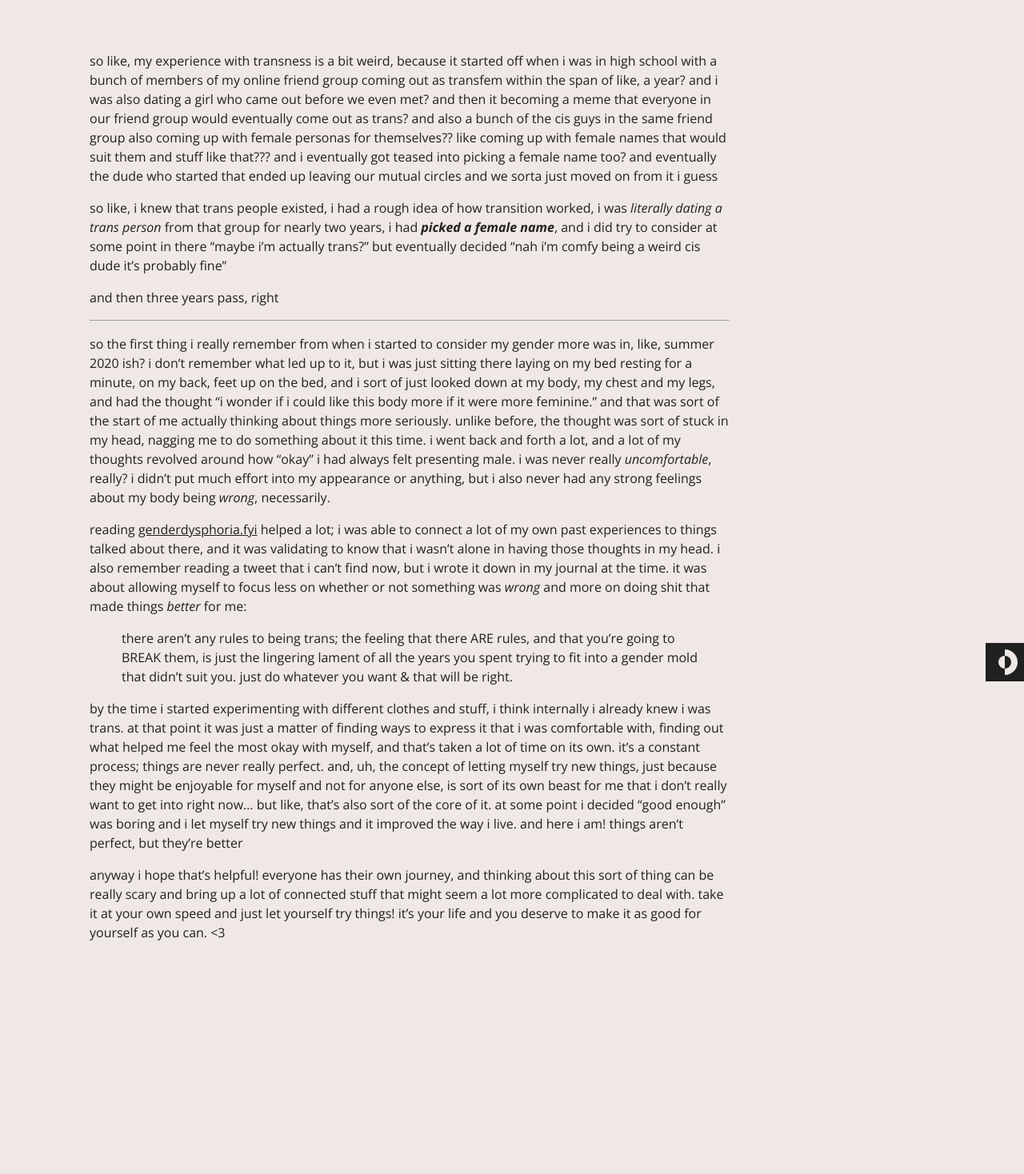
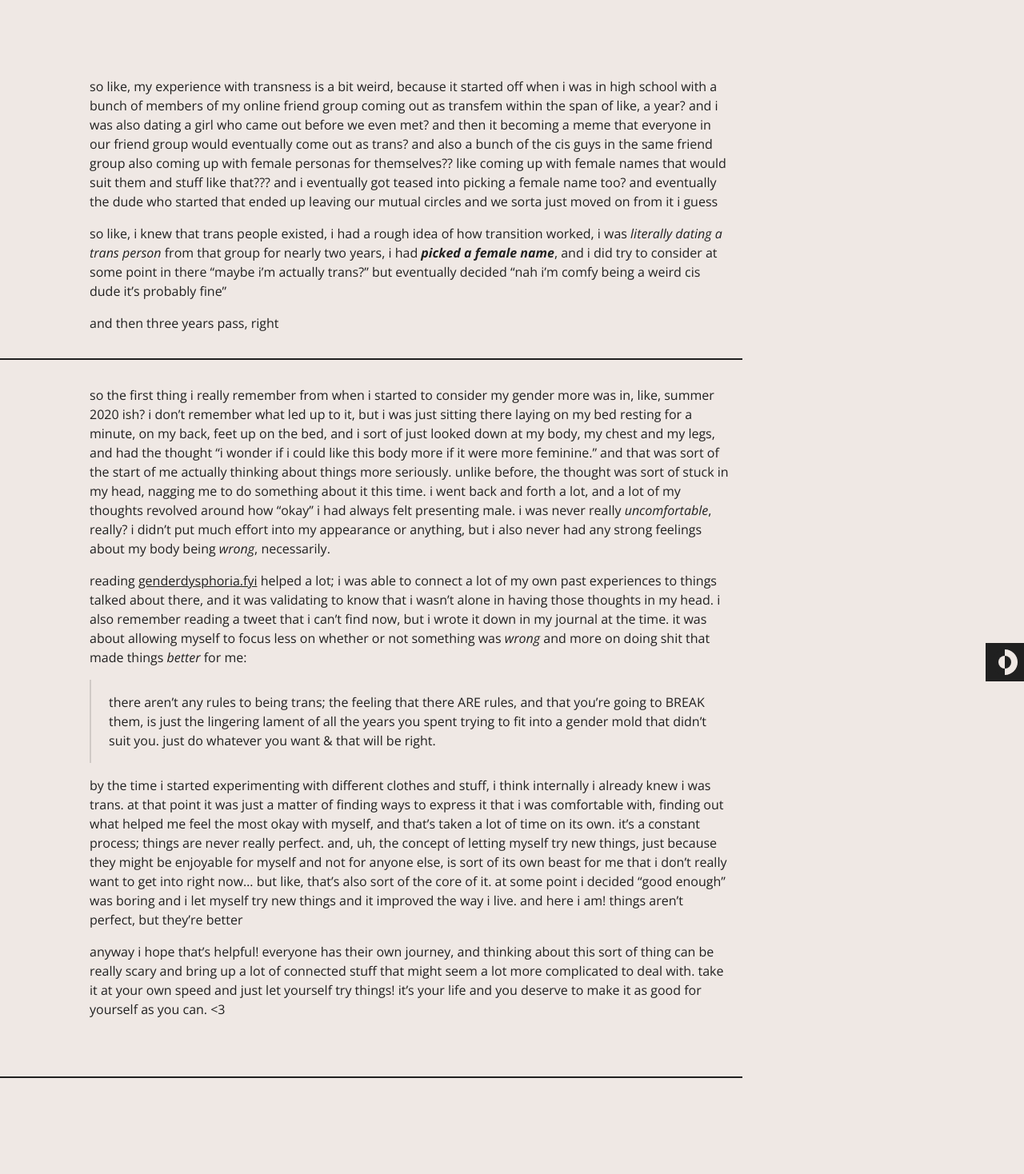
Before and after one commit to eritbh/eritbh.github.io, a Jekyll site: the page built from misc/trans.md, in a window 1280 px wide. Shown: the whole page at 80% size. Built offline with Jekyll 4.4.1, drawn with Linux system fonts in a browser that asks for light colours; before the commit the page ends 1242 px from its top, so only the background shows below that.

Commit message:
ugh i have css relying on <main>

```diff
--- a/_config.yml
+++ b/_config.yml
@@ -42,7 +42,7 @@
     type: pages
     path: misc
   values:
-    layout: bare
+    layout: basic
 - scope:
     type: photos
   values:
--- /dev/null
+++ b/_layouts/basic.html
@@ -0,0 +1,6 @@
+---
+layout: bare
+---
+<main>
+	{{ content }}
+</main>
```
